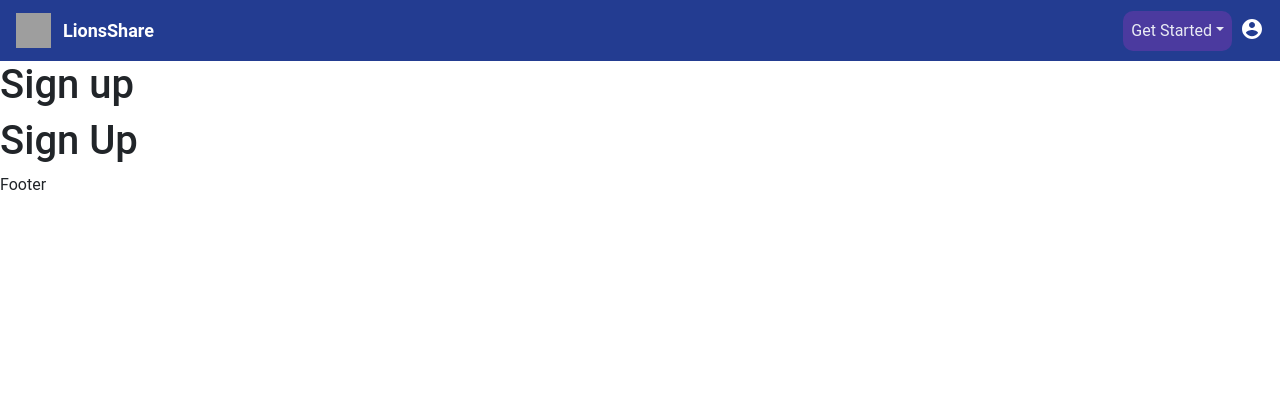
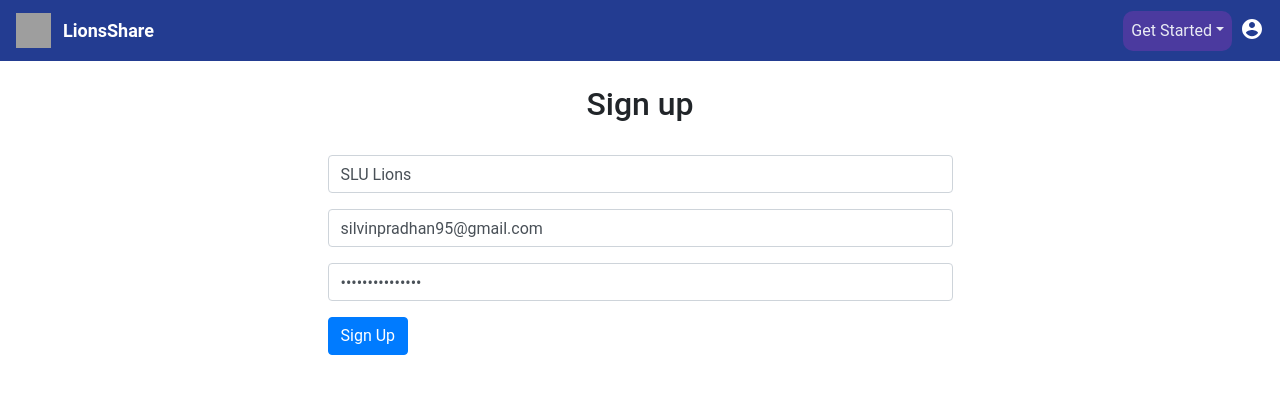
Before and after one commit to SilvinPradhan/LionsShareBlog, a Next.js app in the folder client/: page /signup in a window 1280 px wide. Shown: the top 394 px of the page. Built offline with nearby package versions, Linux system fonts and the light colour scheme; grey boxes are pictures that could not be loaded.

Commit message:
constructing the sign up page..

```diff
--- /dev/null
+++ b/client/actions/auth.js
@@ -0,0 +1,17 @@
+import fetch from "isomorphic-fetch";
+import { API } from "../config";
+
+export const signup = (user) => {
+  return fetch(`${API}/signup`, {
+    method: "POST",
+    headers: {
+      Accept: "application/json",
+      "Content-type": "application/json",
+    },
+    body: JSON.stringify(user),
+  })
+    .then((res) => {
+      return res.json();
+    })
+    .catch((err) => console.log(err));
+};
--- a/client/components/Layout.js
+++ b/client/components/Layout.js
@@ -7,7 +7,7 @@ const Layout = ({ children }) => {
       <Header />
       {/* render the contents in between */}
       {children}
-      <p> Footer </p>
+      {/* <p> Footer </p> */}
     </React.Fragment>
   );
 };
--- a/client/components/auth/SignUp.component.jsx
+++ b/client/components/auth/SignUp.component.jsx
@@ -1,8 +1,69 @@
-import React from 'react'
+import { useState } from 'react'
+import { signup } from '../../actions/auth'
+const SignUpComponent = () => {
+    const [values, setValues] = useState({
+        name: 'SLU Lions',
+        email: 'silvinpradhan95@gmail.com',
+        password: 'Invoker200695@@',
+        error: '',
+        loading: false,
+        message: '',
+        showForm: true
+    })
 
-const SignUpComponent = () => {
+    // Destructure te values from the state.
+    const { name, email, password, error, loading, message, showForm } = values
+
+    const handleSubmit = async (e) => {
+        e.preventDefault();
+        // console.table({ name, email, password, error, loading, message, showForm })
+        setValues({ ...values, loading: true, error: false })
+        const user = { name, email, password }
+
+        await signup(user).then(data => {
+            if (data.error) {
+                setValues({ ...values, error: data.error, loading: false })
+            } else {
+                setValues({ ...values, name: '', email: '', password: '', error: '', loading: false, message: data.message, showForm: false, })
+            }
+        })
+    }
+    const handleChange = name => (e) => {
+        setValues({ ...values, error: false, [name]: e.target.value })
+    };
+
+    const showLoading = () => (loading ? <div className="alert alert-info"> Loading ...</div> : "");
+    const showError = () => (error ? <div className="alert alert-danger"> {error}</div> : "");
+
+    const showMessage = () => (message ? <div className="alert alert-info"> {message}</div> : "");
+
+    const signupForm = () => {
+        return (
+            <form onSubmit={handleSubmit}>
+                <div className="form-group">
+                    <input value={name} onChange={handleChange('name')} type="text" className="form-control"></input>
+                </div>
+                <div className="form-group">
+                    <input value={email} onChange={handleChange('email')} type="email" className="form-control" placeholder="Type your email"></input>
+                </div>
+                <div className="form-group">
+                    <input value={password} onChange={handleChange('password')} type="password" className="form-control" placeholder="Type your password"></input>
+                </div>
+                {/* Submit */}
+                <div className="form-group">
+                    <button className="btn btn-primary">Sign Up</button>
+                </div>
+            </form>
+        )
+    }
     return (
-        <h1>Sign Up</h1>
+        <>
+            {showError()}
+            {showLoading()}
+            {showMessage()}
+
+            { showForm && signupForm()}
+        </>
     )
 }
 
--- a/client/config.js
+++ b/client/config.js
@@ -4,5 +4,5 @@ const { publicRuntimeConfig } = getConfig();
 
 export const API = publicRuntimeConfig.PRODUCTION
   ? "https://lionsshare.com"
-  : "http://localhost:8000";
+  : "http://localhost:8000/api";
 export const APP_NAME = publicRuntimeConfig.APP_NAME;
--- a/client/package.json
+++ b/client/package.json
@@ -14,6 +14,7 @@
   "dependencies": {
     "@material-ui/core": "^4.11.3",
     "@material-ui/icons": "^4.11.2",
+    "isomorphic-fetch": "^3.0.0",
     "next": "^10.0.5",
     "react": "^17.0.1",
     "react-dom": "^17.0.1",
--- a/client/pages/signup.js
+++ b/client/pages/signup.js
@@ -5,8 +5,12 @@ import SignUpComponent from "../components/auth/SignUp.component";
 const SignUp = () => {
   return (
     <Layout>
-      <h1>Sign up</h1>
-      <SignUpComponent />
+      <h2 className="text-center pt-4 pb-4">Sign up</h2>
+      <div className="row">
+        <div className="col-md-6 offset-md-3">
+          <SignUpComponent />
+        </div>
+      </div>
     </Layout>
   );
 };
```
Also changed, not shown: 1 other file (tests, documents, lock files or other folders).
